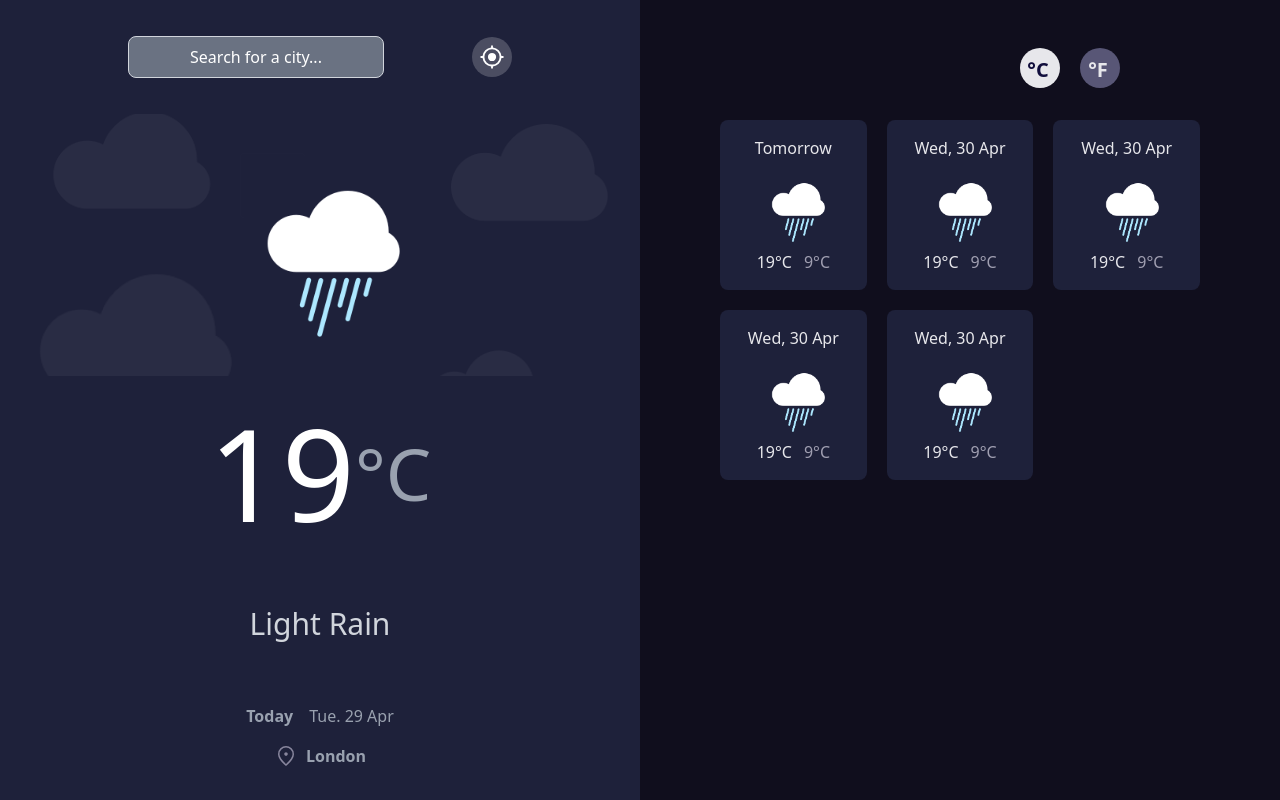
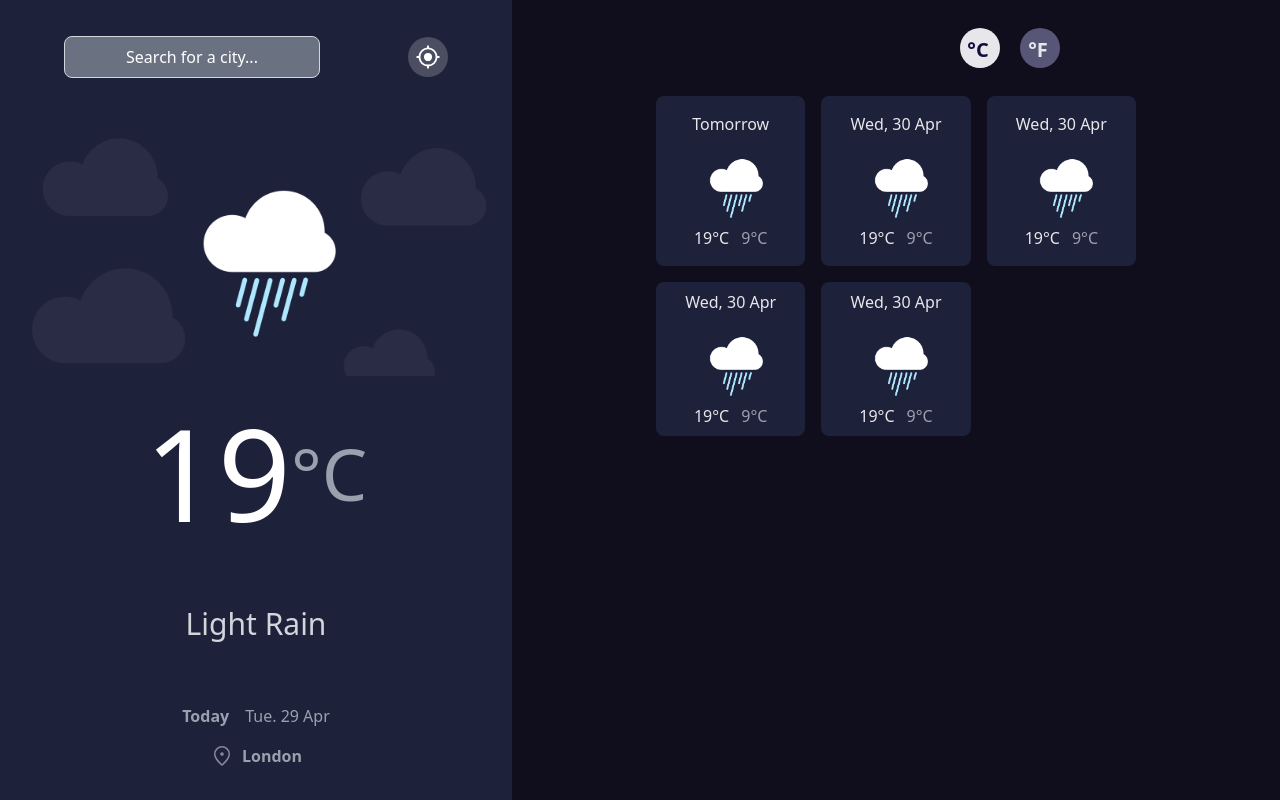
Before and after one commit to jacob-guerrero/funval-mp2, a React (Vite) app: page / in a window 1280 px wide. Built offline with nearby package versions, Linux system fonts and the light colour scheme.

Commit message:
Arreglar responsiveness

```diff
--- a/src/App.jsx
+++ b/src/App.jsx
@@ -3,7 +3,7 @@ import Main from "./components/Main";
 
 function App() {
   return (
-    <div className="bg-[#100E1D] w-screen min-h-screen flex flex-col items-center md:flex-row md:items-start">
+    <div className="bg-[#100E1D] w-full min-h-screen flex flex-col items-center md:flex-row md:items-start">
       <Main />
       <Forecast />
     </div>
--- a/src/components/Forecast.jsx
+++ b/src/components/Forecast.jsx
@@ -3,8 +3,8 @@ import React from "react";
 export default function Forecast() {
   return (
     <>
-      <div className="w-full flex flex-col items-center justify-center pt-4">
-        <div class="w-full max-w-sm p-8 flex justify-end gap-5">
+      <div className="w-full flex flex-col items-center justify-center pt-4 md:w-3/5 md:pt-0">
+        <div class="w-full max-w-sm p-8 flex justify-end gap-5 md:p-7">
           <button class="w-10 h-10 pr-1 pt-1 text-center text-xl font-bold text-[#110E3C]  bg-[#E7E7EB] rounded-full">
             °C
           </button>
@@ -13,8 +13,8 @@ export default function Forecast() {
           </button>
         </div>
 
-        <ul className="w-full max-w-lg px-4 pb-8 grid grid-cols-[repeat(auto-fit,minmax(120px,1fr))] justify-items-center gap-5">
-          <li className="w-full flex flex-col items-center gap-2 px-6 py-4 bg-[#1E213A] text-[#E7E7EB] rounded-lg">
+        <ul className="w-full max-w-lg px-4 pb-8 grid grid-cols-[repeat(auto-fit,minmax(120px,1fr))] justify-items-center gap-4">
+          <li className="w-full flex flex-col items-center justify-center gap-2 px-4 py-2 bg-[#1E213A] text-[#E7E7EB] rounded-lg">
             <p>Tomorrow</p>
 
             <picture>
@@ -27,7 +27,7 @@ export default function Forecast() {
             </div>
           </li>
 
-          <li className="w-full flex flex-col items-center gap-2 px-6 py-4 bg-[#1E213A] text-[#E7E7EB] rounded-lg">
+          <li className="w-full flex flex-col items-center justify-center gap-2 px-4 py-2 bg-[#1E213A] text-[#E7E7EB] rounded-lg">
             <p>Wed, 30 Apr</p>
 
             <picture>
@@ -40,7 +40,7 @@ export default function Forecast() {
             </div>
           </li>
 
-          <li className="w-full flex flex-col items-center gap-2 px-6 py-4 bg-[#1E213A] text-[#E7E7EB] rounded-lg">
+          <li className="w-full flex flex-col items-center justify-center gap-2 p-4 bg-[#1E213A] text-[#E7E7EB] rounded-lg">
             <p>Wed, 30 Apr</p>
 
             <picture>
@@ -53,7 +53,7 @@ export default function Forecast() {
             </div>
           </li>
 
-          <li className="w-full flex flex-col items-center gap-2 px-6 py-4 bg-[#1E213A] text-[#E7E7EB] rounded-lg">
+          <li className="w-full flex flex-col items-center justify-center gap-2 px-4 py-2 bg-[#1E213A] text-[#E7E7EB] rounded-lg">
             <p>Wed, 30 Apr</p>
 
             <picture>
@@ -66,7 +66,7 @@ export default function Forecast() {
             </div>
           </li>
 
-          <li className="w-full flex flex-col items-center gap-2 px-6 py-4 bg-[#1E213A] text-[#E7E7EB] rounded-lg">
+          <li className="w-full flex flex-col items-center justify-center gap-2 px-4 py-2 bg-[#1E213A] text-[#E7E7EB] rounded-lg">
             <p>Wed, 30 Apr</p>
 
             <picture>
--- a/src/components/Main.jsx
+++ b/src/components/Main.jsx
@@ -4,7 +4,7 @@ import WeatherMoreInfo from "./WeatherMoreInfo";
 
 export default function Main() {
   return (
-    <main className="w-full min-h-screen h-screen bg-[#1E213A]">
+    <main className="w-full min-h-screen h-screen bg-[#1E213A] md:w-2/5">
       <Searchbar />
       <WeatherInfo />
       <WeatherMoreInfo />
```
